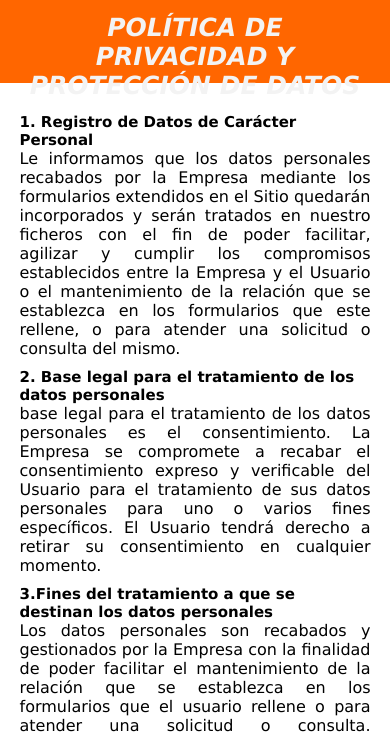
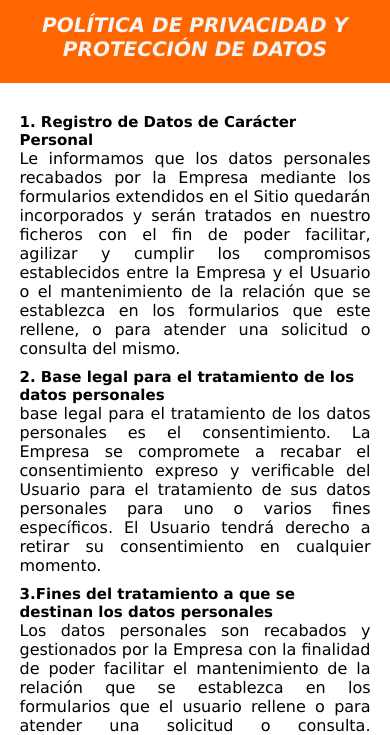
Before and after one commit to leandrovieira-23/elevepropiedades, a plain HTML site: page pages/termycond.html in a window 390 px wide. Shown: the part 97-832 px from the top of the page. Drawn offline with Linux system fonts and the light colour scheme.

Commit message:
arreglo politicas

```diff
--- a/css/estilos.css
+++ b/css/estilos.css
@@ -1452,7 +1452,9 @@ select {
     }
 
     /*----FIN PAGINA CONTACTO RESPONSIVE MOBILE -----*/
-
+    .polprivacidad h1 {
+        font-size: 20px;
+    }
 }
 
 /*----------FIN RESPONSIVE MOBILE HASTA 480PX-----------*/
@@ -1776,9 +1778,9 @@ select {
     }
 
 
-/*-----pagina administracion ipad resposive----*/
-.porqueadmin{
-    margin-right: 0;
-}
-
-}
+    /*-----pagina administracion ipad resposive----*/
+    .porqueadmin {
+        margin-right: 0;
+    }
+
+}
```
